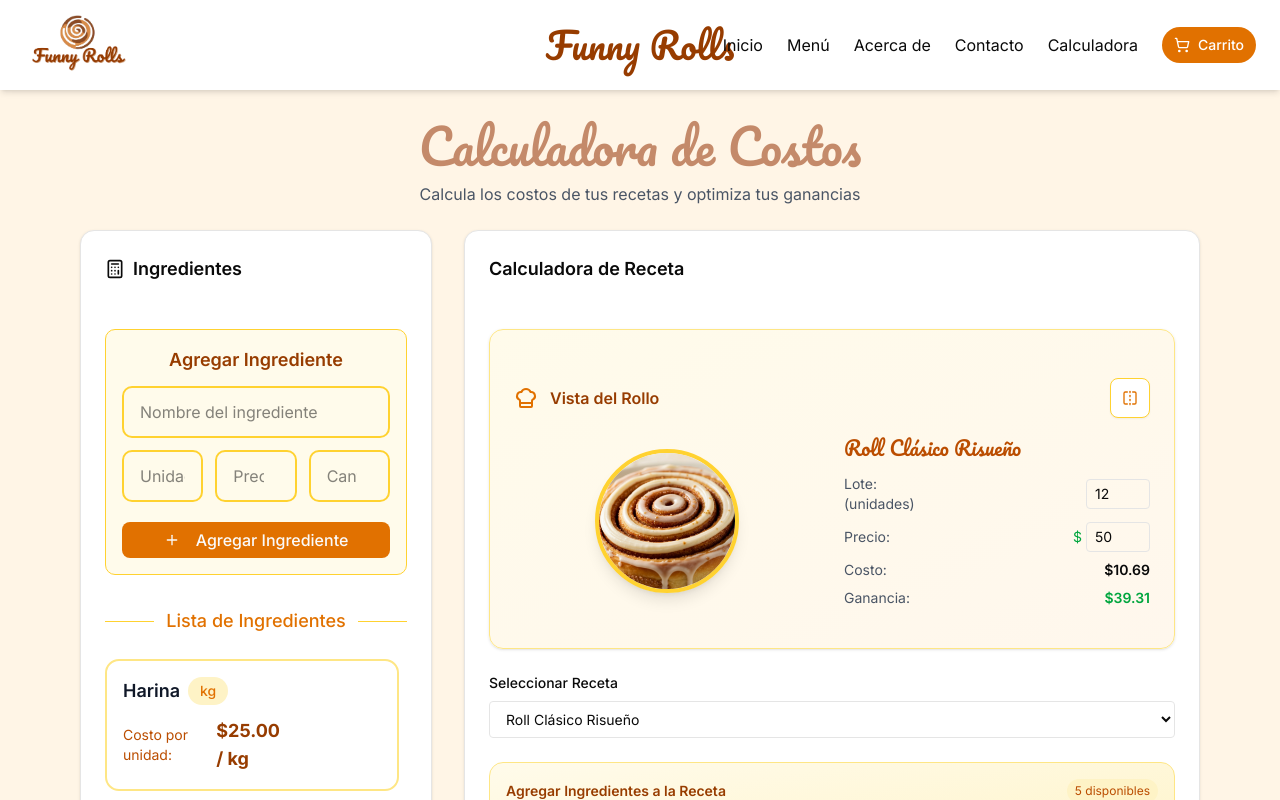
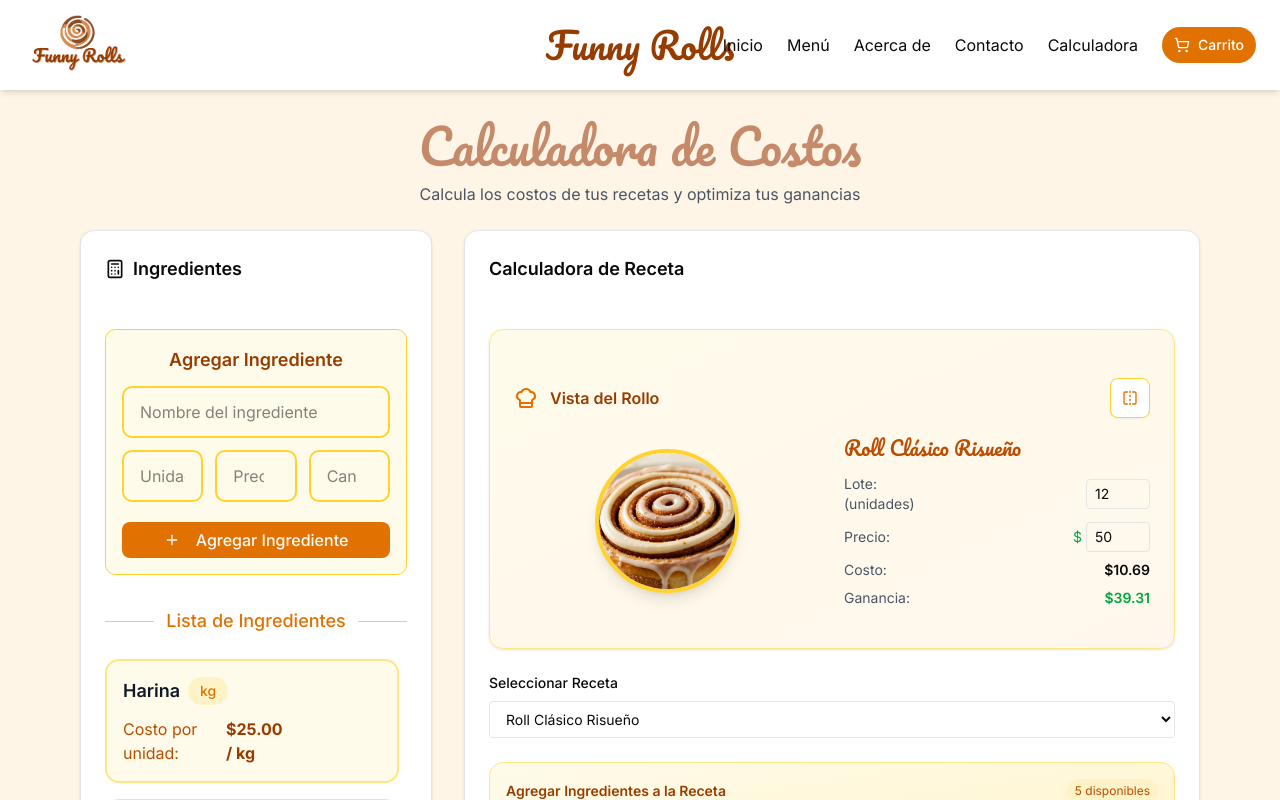
Before and after one commit to abimael92/Funny-Rolls, a Next.js app: page /recipe-calculator in a window 1280 px wide. Shown: the top 800 px of the page. Built offline with nearby package versions, Linux system fonts and the light colour scheme.

Commit message:
fix layout alignment in IngredientsPanel

```diff
--- a/components/RecipeCalculator/IngredientsPanel.tsx
+++ b/components/RecipeCalculator/IngredientsPanel.tsx
@@ -108,7 +108,7 @@ export function IngredientsPanel({ ingredients, setIngredients }: IngredientsPan
                     {ingredients.map((ingredient) => (
                         <div
                             key={ingredient.id}
-                            className="group relative bg-white border-2 border-amber-200 hover:border-amber-400 rounded-xl p-4 transition-all duration-300 hover:shadow-lg"
+                            className="group relative bg-amber-50 border-2 border-amber-200 hover:border-amber-400 rounded-xl p-4 transition-all duration-300 hover:shadow-lg"
                         >
                             {editingIngredientId === ingredient.id ? (
                                 <EditableIngredientRow
@@ -132,8 +132,8 @@ export function IngredientsPanel({ ingredients, setIngredients }: IngredientsPan
                                             {/* Pricing Information */}
                                             <div className="flex flex-col sm:flex-row sm:items-center gap-4">
                                                 <div className="flex items-center gap-2">
-                                                    <div className="text-sm text-amber-700">Costo por unidad:</div>
-                                                    <div className="text-lg font-bold text-amber-800">
+                                                    <div className="text-md text-amber-700">Costo por unidad:</div>
+                                                    <div className="text-md font-bold text-amber-800">
                                                         ${getIngredientCostPerUnit(ingredient).toFixed(2)} / {ingredient.unit}
                                                     </div>
                                                 </div>
```
